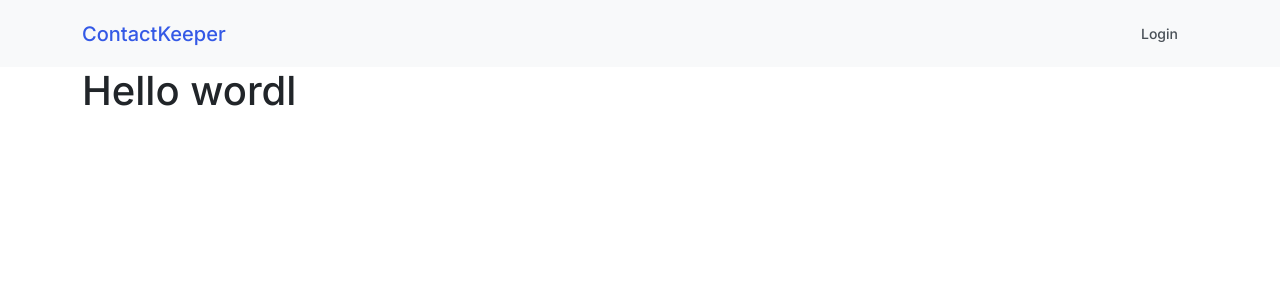
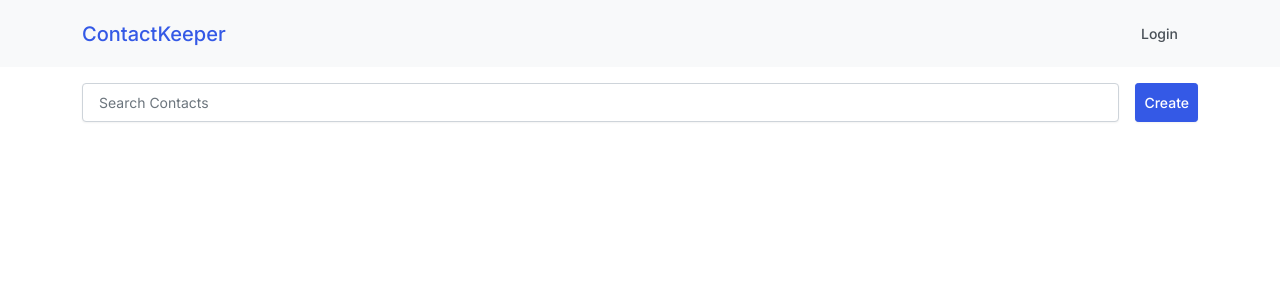
Before and after one commit to ashez2000/contact-keeper-v2, a React (Vite) app in the folder client/: page / in a window 1280 px wide. Shown: the top 300 px of the page. Built offline with nearby package versions, Linux system fonts and the light colour scheme.

Commit message:
add search bar

```diff
--- a/client/src/App.jsx
+++ b/client/src/App.jsx
@@ -5,7 +5,15 @@ const App = () => {
     <>
       <Header />
       <main className="container">
-        <h1>Hello wordl</h1>
+        <section className="d-flex my-3">
+          <input
+            className="form-control"
+            type="text"
+            placeholder="Search Contacts"
+          />
+          <div className="mx-2" />
+          <button className="btn btn-sm btn-primary">Create</button>
+        </section>
       </main>
     </>
   )
```
